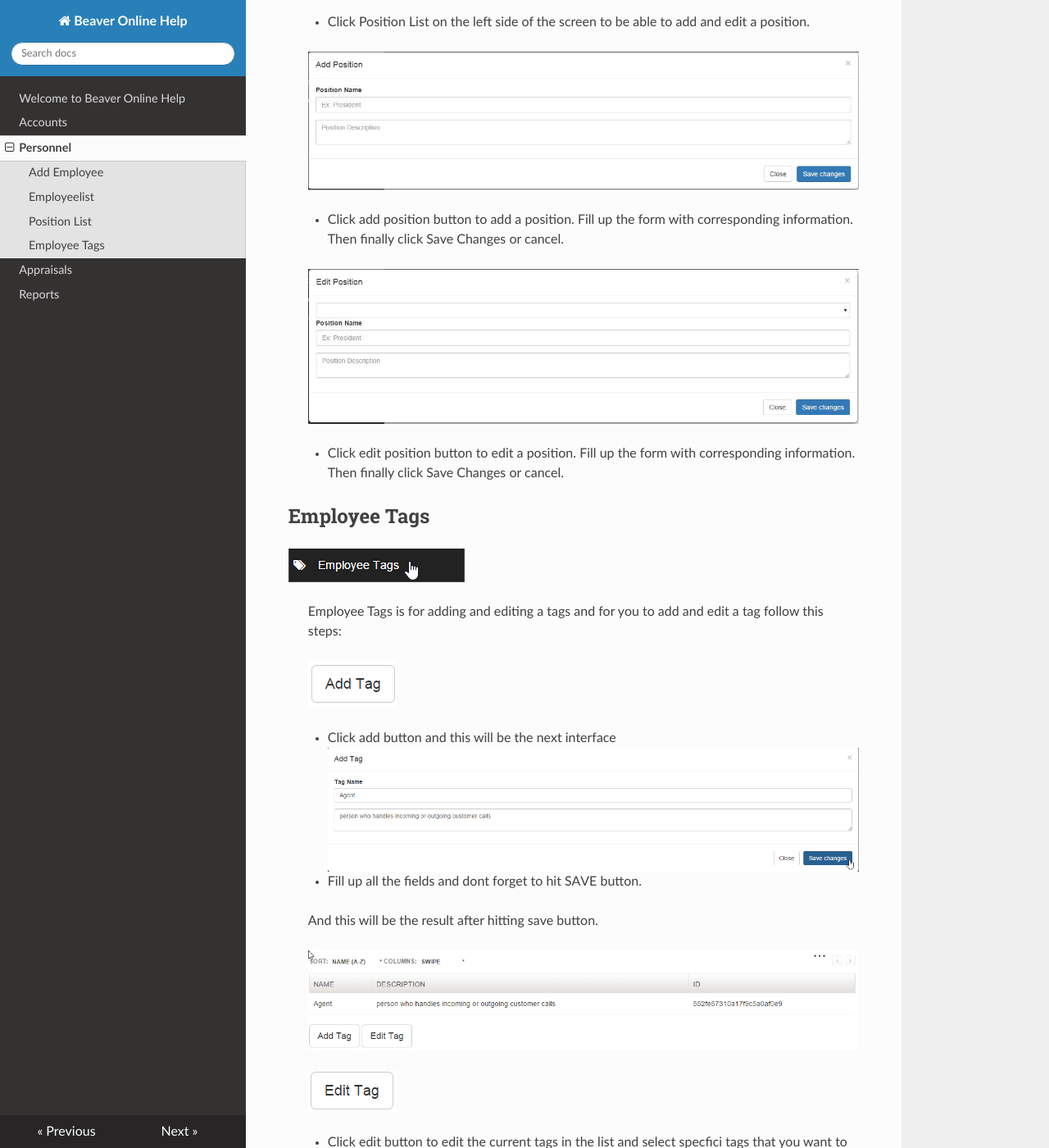
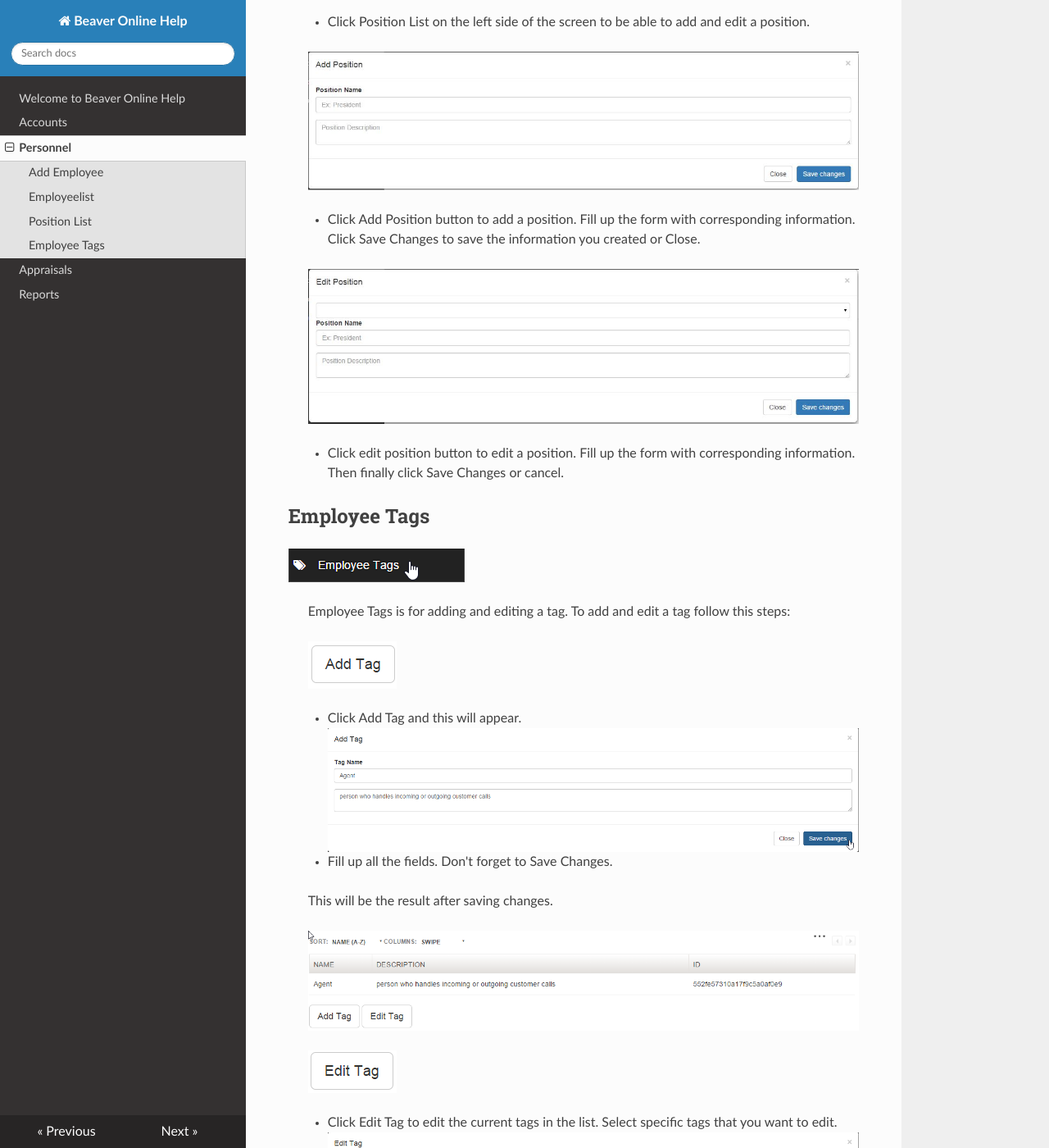
Before and after one commit to aacallanta12/beaver-online-help, an MkDocs documentation site: the page built from docs/Personnel.md, in a window 1280 px wide and 1400 px high, scrolled down 2482 px. Shown: the whole window at 82% size. Built offline with MkDocs 1.6.1, drawn with Linux system fonts in a browser that asks for light colours; nearby versions of some CDN libraries; some of the changed text lies outside the part shown.

Commit message:
fixed some english grammar

```diff
--- a/docs/Personnel.md
+++ b/docs/Personnel.md
@@ -1,7 +1,7 @@
 # Personnel
 ![Image](img/addemployee1.png)
 >
->Select Personnel on upper right of the screen to be able to view employee list, add employee, add and edit position, add and edit tag.
+>Select Personnel on upper right of the screen to be able to view Employee List, Add Employee, Add and Edit Position, Add and Edit edit tag.
 ## Add Employee
 ![Image](img/addemployee2.png)
 >
@@ -20,14 +20,14 @@
 >
 ![Image](img/addemployee4.png)
 >
-> + You can also add multiple dependents, experience, and character reference by clicking the add button as well  as deleting it if you wish too.
+> + You can also add multipe Dependents, Experience, and Character Reference by clicking the Add button. You can also delete it as you wish.
 >
 ![Image](img/addemployee5.png)
 >
 > + Finally Click Save button to submit the form. Clear button is also provided to reset the form back to its original phase.
 
 ## Employeelist
-+ For you to view the latest employee list navigate first to Personnel on the upper middle right and click
++ For you to view the latest Employee List, first navigate the Personnel on the upper middle right and click .. and this will appear.
 >
 ![Image](img/employeelist1.png)
 >
@@ -35,11 +35,11 @@ and this will show you..
 >
 ![Image](img/employeelist2.png)
 >
-+ To edit the information of a specific employee you should click the name of the employee from the list and this will prompt
++ To edit the information of a specific employee, click the name of the employee from the list and this will appear.
 >
 ![Image](img/employeelist3.png)
 >
-and click edit button to enable the field dont forget to save your edits!.
+and click Edit bBtton to enable the field. Don't forget to save your edits.
 
 ## Position List
 ![Image](img/positionlist1.png)
@@ -48,7 +48,7 @@ and click edit button to enable the field dont forget to save your edits!.
 >
 ![Image](img/positionlist2.png)
 >
-> + Click add position button to add a position. Fill up the form with corresponding information. Then finally click Save Changes or cancel.
+> + Click Add Position button to add a position. Fill up the form with corresponding information. Click Save Changes to save the information you created or Close.
 >
 ![Image](img/positionlist3.png)
 >
@@ -57,29 +57,29 @@ and click edit button to enable the field dont forget to save your edits!.
 ## Employee Tags
 ![Image](img/employeetags1.png)
 >
-Employee Tags is for adding and editing a tags and for you to add and edit a tag follow this steps:
+Employee Tags is for adding and editing a tag. To add and edit a tag follow this steps:
 >
 ![Image](img/employeetags2.png)
 >
 >
-+ Click add button and this will be the next interface
++ Click Add Tag and this will appear.
 ![Image](img/employeetags3.png)
 >
 >
-+ Fill up all the fields and dont forget to hit SAVE button.
++ Fill up all the fields. Don't forget to Save Changes.
 >
-And this will be the result after hitting save button.
+This will be the result after saving changes.
 >
 ![Image](img/employeetags4.png)
 >
 >
 ![Image](img/employeetags5.png)
 >
-+ Click edit button to edit the current tags in the list and select specfici tags that you want to edit.
++ Click Edit Tag to edit the current tags in the list. Select specific tags that you want to edit.
 ![Image](img/employeetags6.png)
 >
 >
-+ Edit the field that you want to edit and dont click save.
++ Edit the field you want to edit. Click Save Changes.
 >
 ![Image](img/employeetags7.png)
 >
```
Also changed, not shown: docs/Accounts.md (+5 -5 lines), docs/appraisals.md (+9 -9 lines), docs/index.md (+1 -2 lines).
